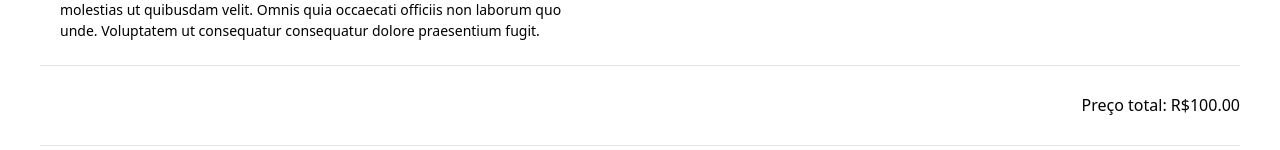
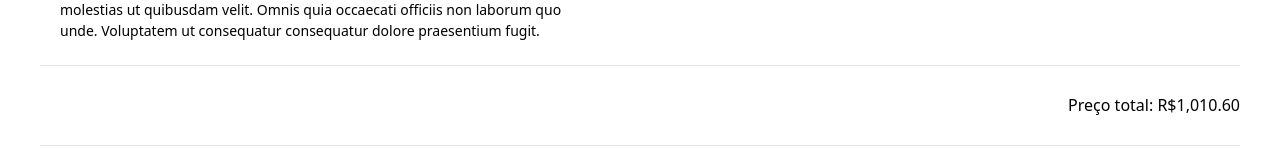
Before and after one commit to DouglasSantos94/b2rise-frontend-challenge, an Angular app: page /cart in a window 1280 px wide. Shown: the part 839-989 px from the top of the page. Built offline with nearby package versions, Linux system fonts and the light colour scheme.

Commit message:
feat(cart): show total cart price

```diff
--- a/src/app/cart/cart.component.html
+++ b/src/app/cart/cart.component.html
@@ -24,9 +24,7 @@
             <button
               class="w-8 h-9 bg-transparent text-4xl text-red"
               type="button"
-              (click)="
-                product.count = product.count > 1 ? product.count - 1 : 1
-              "
+              (click)="decrease(product)"
             >
               -
             </button>
@@ -39,7 +37,7 @@
             <button
               class="w-8 h-9 bg-transparent text-2xl text-green"
               type="button"
-              (click)="product.count = product.count + 1"
+              (click)="increase(product)"
             >
               +
             </button>
@@ -51,7 +49,7 @@
       </div>
     </li>
     <li class="h-20 flex justify-end items-center border-b-1 border-gray">
-      Preço total: {{ 100 | currency : "BRL" }}
+      Preço total: {{ totalPrice | currency : "BRL" }}
     </li>
   </ul>
 
--- a/src/app/cart/cart.component.ts
+++ b/src/app/cart/cart.component.ts
@@ -1,7 +1,8 @@
-import { Component } from '@angular/core';
+import { Component, SimpleChanges } from '@angular/core';
 import { CommonModule } from '@angular/common';
 import { TopBarComponent } from '../top-bar/top-bar.component';
 import { CartService } from '../cart.service';
+import { CartProduct } from '../product';
 
 @Component({
   selector: 'app-cart',
@@ -13,4 +14,19 @@ import { CartService } from '../cart.service';
 export class CartComponent {
   products = this.cartService.getProducts();
   constructor(private cartService: CartService) {}
+
+  totalPrice = this.products.reduce(
+    (acc, product: CartProduct) => acc + product.price * product.count,
+    0
+  );
+
+  increase(product: CartProduct) {
+    product.count += 1;
+    this.totalPrice += product.price;
+  }
+
+  decrease(product: CartProduct) {
+    product.count = product.count > 1 ? product.count - 1 : 1;
+    this.totalPrice -= product.price;
+  }
 }
```
